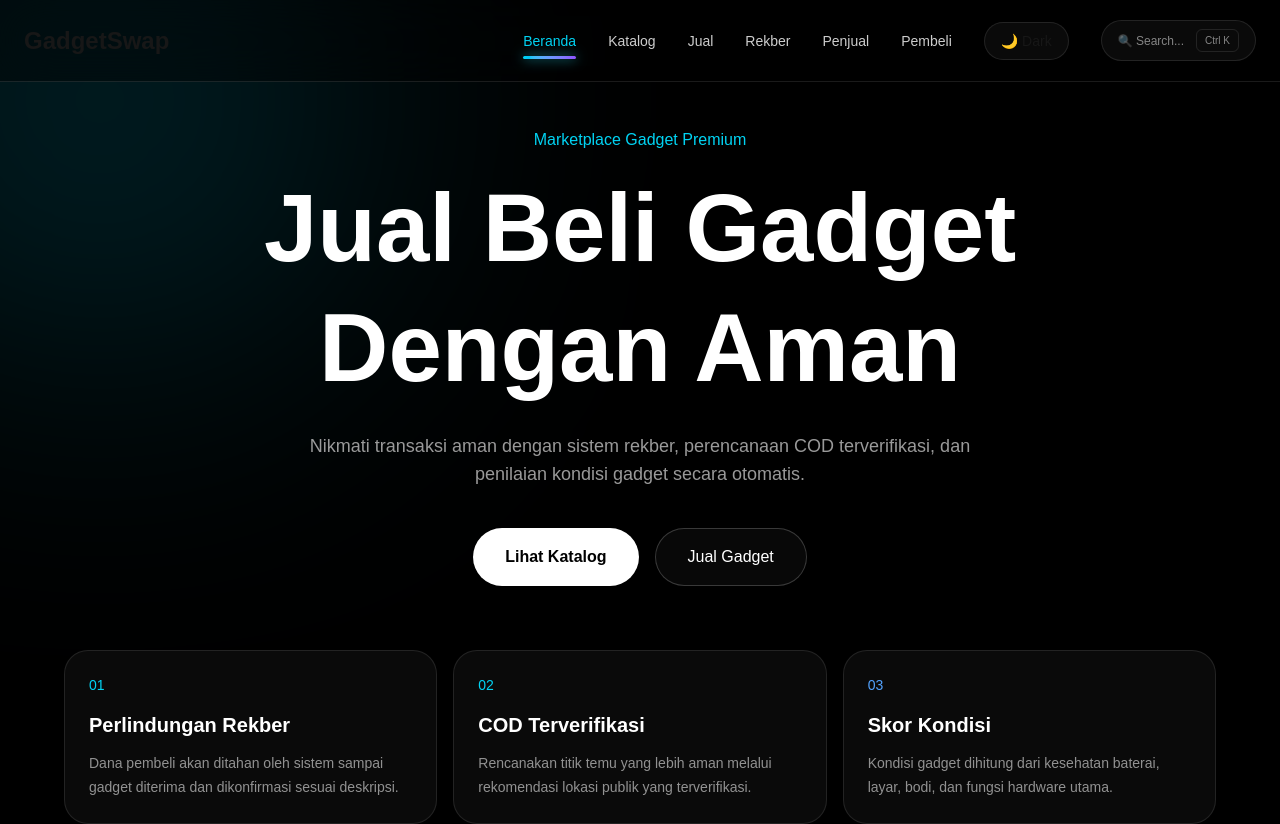
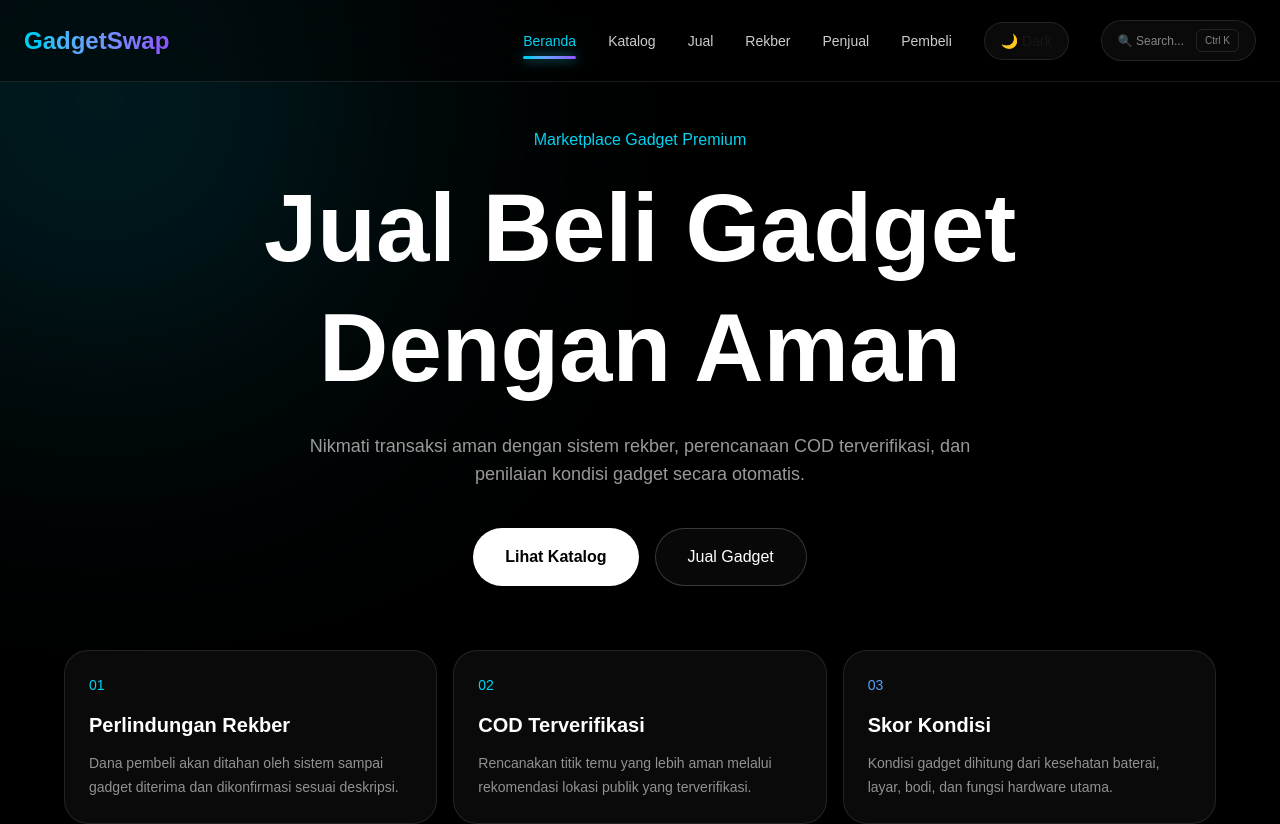
Before and after one commit to Rexlicky/gadgetswap, a Next.js app: page / in a window 1280 px wide. Shown: the top 824 px of the page. Built offline with nearby package versions, Linux system fonts and the light colour scheme.

Commit message:
feat: add animated logo glow

```diff
--- a/src/components/Navbar.jsx
+++ b/src/components/Navbar.jsx
@@ -62,8 +62,43 @@ export default function Navbar() {
         {/* =========================
             Logo
         ========================= */}
-        <Link href="/" className="text-2xl font-bold">
-          GadgetSwap
+        <Link
+          href="/"
+          className="
+    group
+    relative
+    text-2xl
+    font-bold
+    transition-all
+    duration-300
+  "
+        >
+          <span
+            className="
+      bg-gradient-to-r
+      from-cyan-400
+      to-violet-500
+      bg-clip-text
+      text-transparent
+    "
+          >
+            GadgetSwap
+          </span>
+
+          <span
+            className="
+      absolute
+      inset-0
+      -z-10
+      rounded-full
+      opacity-0
+      blur-xl
+      transition-opacity
+      duration-300
+      group-hover:opacity-10
+      bg-cyan-400
+    "
+          />
         </Link>
 
         {/* =========================
```
